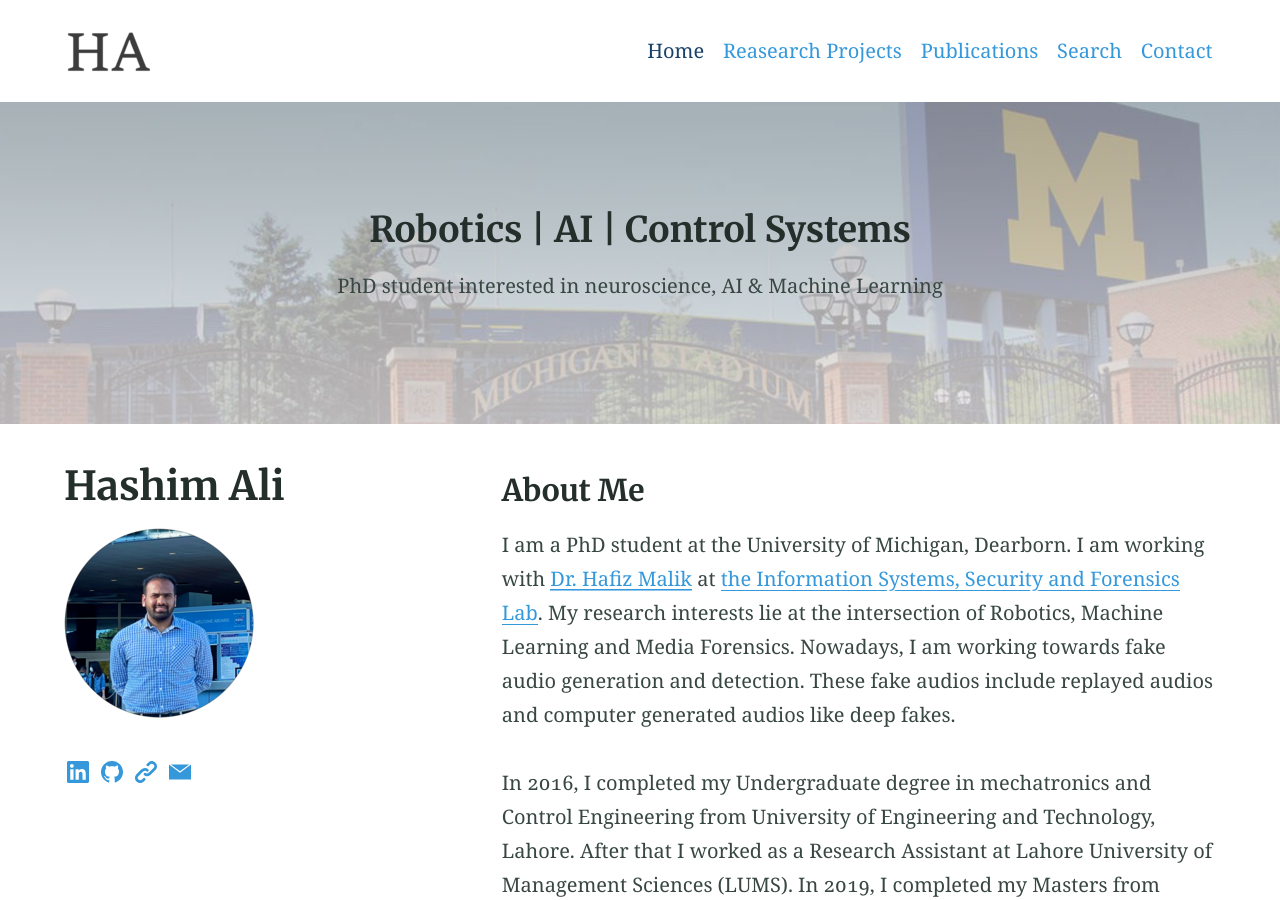
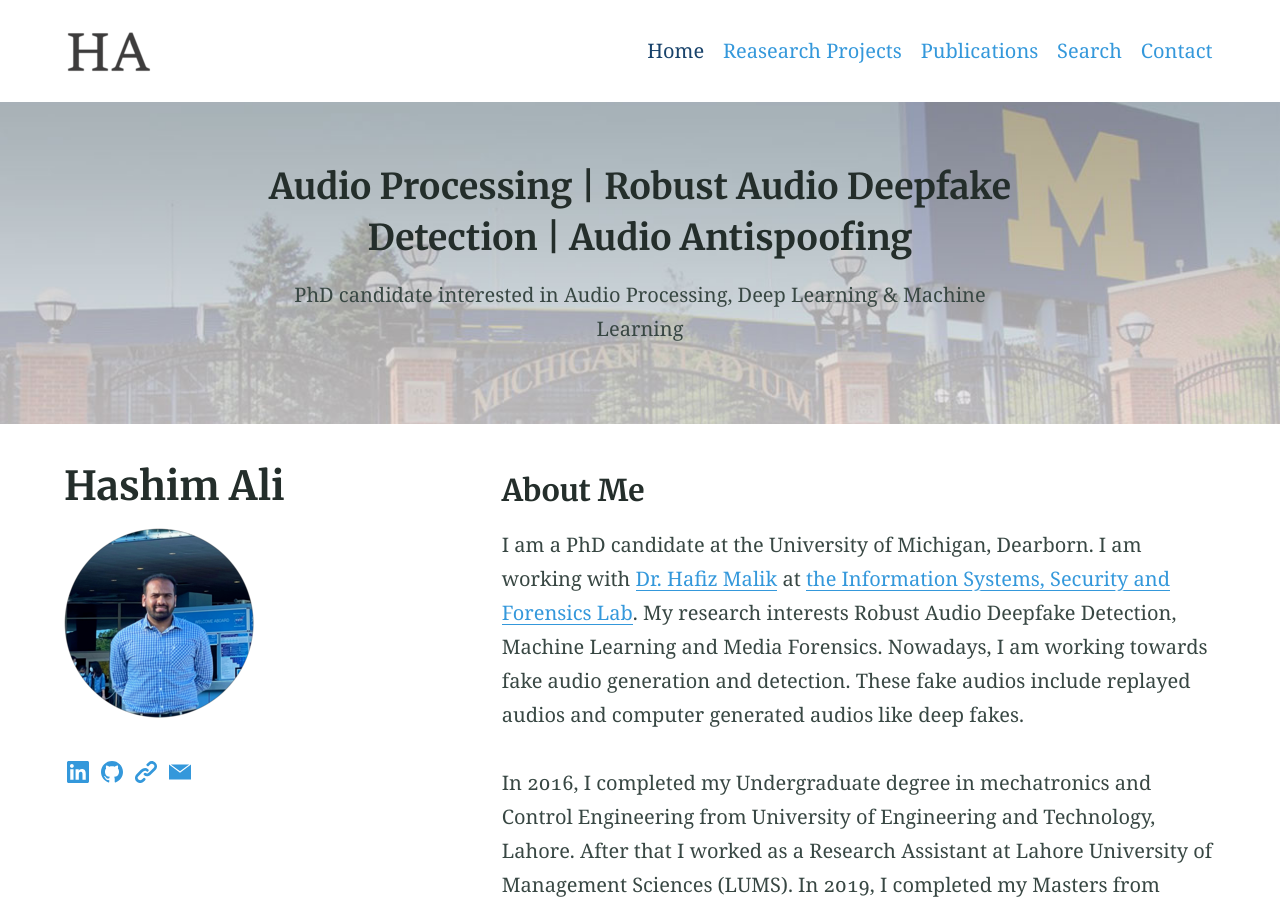
Before and after one commit to hashim19/hashim19.github.io, a Jekyll site: the page built from index.md, in a window 1280 px wide and 900 px high. Built offline with Jekyll 4.4.1, drawn with Linux system fonts in a browser that asks for light colours; some of the changed text lies outside the part shown.

Commit message:
Heading and keywords edits

```diff
--- a/index.md
+++ b/index.md
@@ -1,18 +1,18 @@
 ---
 title: About Me
 feature_text: |
-  ## Robotics | AI | Control Systems
-  PhD student interested in neuroscience, AI & Machine Learning
+  ## Audio Processing | Robust Audio Deepfake Detection | Audio Antispoofing
+  PhD candidate interested in Audio Processing, Deep Learning & Machine Learning
 feature_image: "/assets/home-bg.jpg"
-excerpt: "I am a PhD student at the University of Michigan, Dearborn. I am working with Dr. Hafiz Malik at the Information Systems, Security and Forensics Lab. My research interests lie at the intersection of Robotics, Machine Learning and Media Forensics."
+excerpt: "I am a PhD candidate at the University of Michigan, Dearborn. I am working with Dr. Hafiz Malik at the Information Systems, Security and Forensics Lab. My research interests Robust Audio Deepfake Detection, Machine Learning and Media Forensics."
 aside: true
 ---
 
-I am a PhD student at the University of Michigan, Dearborn. I am working with [Dr. Hafiz Malik](http://www-personal.umd.umich.edu/~hafiz/ "Dr. Hafiz Malik"){:target="_blank" rel="noopener"} at [the Information Systems, Security and Forensics Lab](https://issf.umd.umich.edu/ "the Information Systems, Security and Forensics Lab"){:target="_blank" rel="noopener"}. My research interests lie at the intersection of Robotics, Machine Learning and Media Forensics. Nowadays, I am working towards fake audio generation and detection. These fake audios include replayed audios and computer generated audios like deep fakes.
+I am a PhD candidate at the University of Michigan, Dearborn. I am working with [Dr. Hafiz Malik](http://www-personal.umd.umich.edu/~hafiz/ "Dr. Hafiz Malik"){:target="_blank" rel="noopener"} at [the Information Systems, Security and Forensics Lab](https://issf.umd.umich.edu/ "the Information Systems, Security and Forensics Lab"){:target="_blank" rel="noopener"}. My research interests Robust Audio Deepfake Detection, Machine Learning and Media Forensics. Nowadays, I am working towards fake audio generation and detection. These fake audios include replayed audios and computer generated audios like deep fakes.
 
 In 2016, I completed my Undergraduate degree in mechatronics and Control Engineering from University of Engineering and Technology, Lahore. After that I worked as a Research Assistant at Lahore University of Management Sciences (LUMS). In 2019, I completed my Masters from LUMS in Electrical and Computer Engineering under the supervision of [Dr. Abubakr Muhammad](https://www.linkedin.com/in/abubakr-muhammad-604a4927/?originalSubdomain=pk "Dr. Abubakr Muhammad"){:target="_blank" rel="noopener"}. My thesis was focused on Context Aware Driver Performance Analysis using Linear Temporal Logic (LTL). We tested the proposed framework on tailgating examples from long haul trucks and identified good and bad driving behaviors. In 2019, I went on a fully funded internship program to Fukuoka, Japan where I worked at [AIBOD](https://www.aibod.com/ "AIBOD"){:target="_blank" rel="noopener"} and developed the backend for an inventory classification system using Resnet features and nearest Neighbors (KNN).
 
-I worked as an AI engineer at Innowi from Dec 2019 to Dec 2020. I worked on developing an indoor localization algorithm for a hand-held device using Kalman Filter. In 2021, I became a PhD student at the University of Michigan.
+I worked as an AI engineer at Innowi from Dec 2019 to Dec 2020. I worked on developing an indoor localization algorithm for a hand-held device using Kalman Filter. In 2023, I became a PhD candidate at the University of Michigan.
 
 {% include experience.html  %}
 {% include button.html text="Research Prjects" link="https://hashim-ali.com/research/" %}
```
